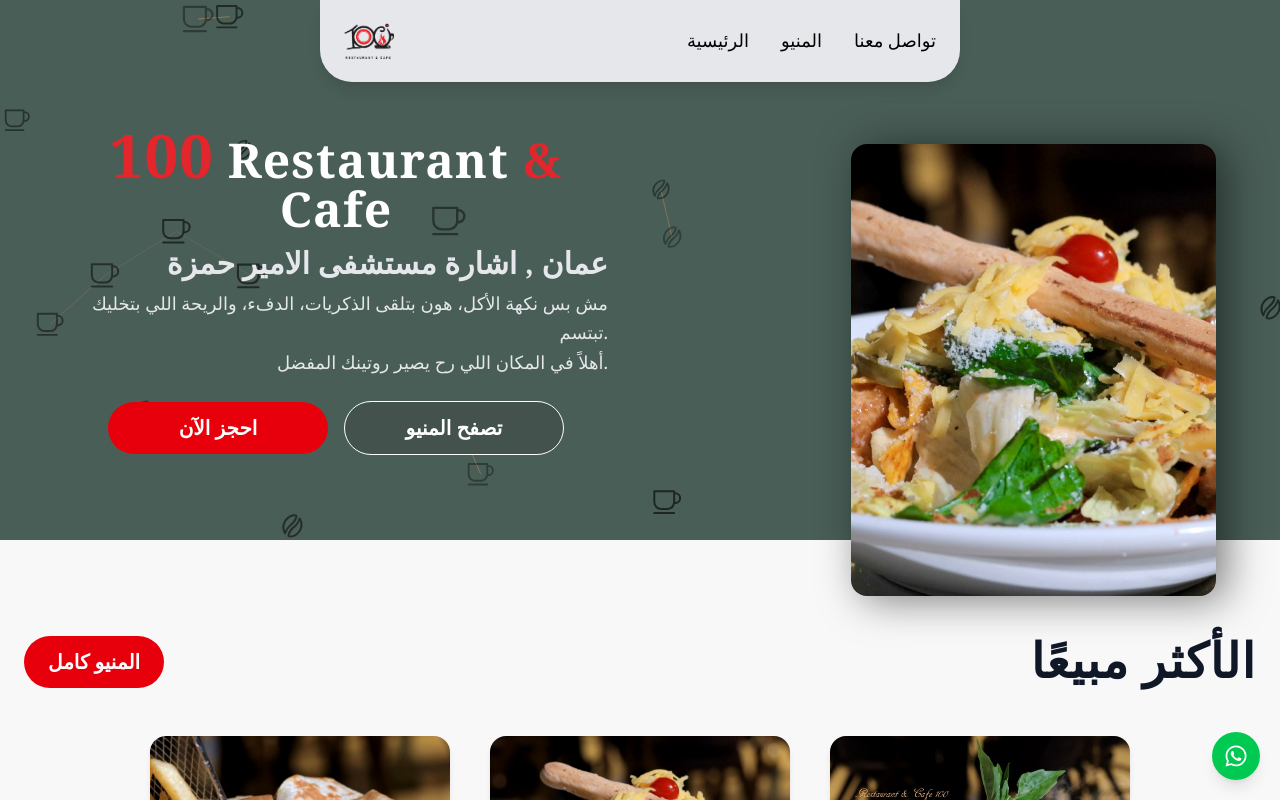
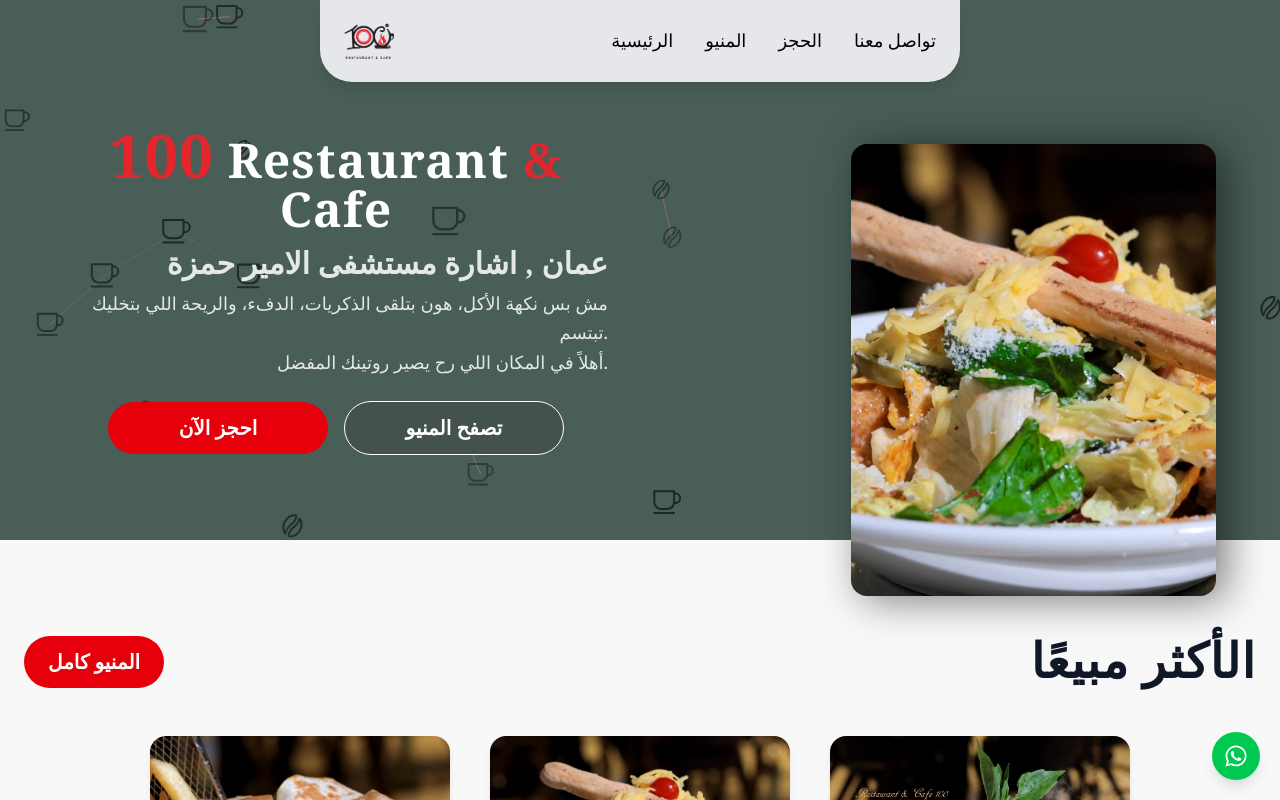
Before and after one commit to Jehad-Horani/100restaurant-cafe, a Next.js app: page / in a window 1280 px wide. Shown: the top 800 px of the page. Built offline with nearby package versions, Linux system fonts and the light colour scheme.

Commit message:
mopi nav

```diff
--- a/app/components/Navbar.jsx
+++ b/app/components/Navbar.jsx
@@ -36,7 +36,9 @@ import AOS from "aos";
           <Link href="/menu"  data-aos="fade-down" className="hover:text-red-400 transition">
             المنيو
           </Link>
-
+         <a href="tel:+962 7 9292 8000"  data-aos="fade-down" className="hover:text-red-400 transition">
+            الحجز
+          </a>
           <a href="/#contact"  data-aos="fade-down" className="hover:text-red-400 transition">
             تواصل معنا
           </a>
@@ -65,7 +67,7 @@ import AOS from "aos";
           <Link href="/menu" onClick={toggleMenu} className="hover:text-pink-400">
             المنيو
           </Link>
-          <Link href="/resrvation" onClick={toggleMenu} className="hover:text-pink-400">
+          <Link href="tel:+962 7 9292 8000" onClick={toggleMenu} className="hover:text-pink-400">
             الحجز
           </Link>
           <a href="#contact" onClick={toggleMenu} className="hover:text-pink-400">
```
